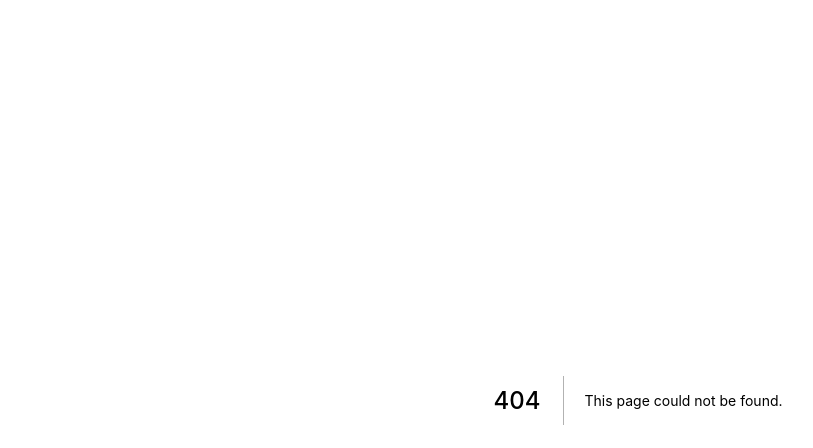
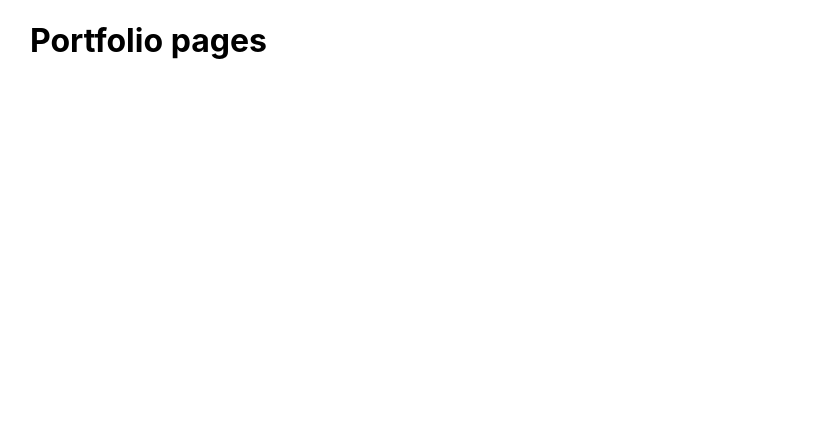
Before and after one commit to andersonzeroone/introduceNextJs, a Next.js app: page /portfolio in a window 1280 px wide. Before the commit this address had no page. Shown: the top 448 px of the page, without its empty margins (2-815 px from the left). Built offline with nearby package versions, Linux system fonts and the light colour scheme.

Commit message:
working with path and routes

```diff
--- a/pages/index.js
+++ b/pages/index.js
@@ -1,5 +1,3 @@
-import Head from 'next/head'
-import Image from 'next/image'
 import styles from '../styles/Home.module.css'
 
 export default function Home() {
--- /dev/null
+++ b/pages/portfolio/index.js
@@ -0,0 +1,11 @@
+import styles from '../../styles/Home.module.css'
+
+export default function PortfolioPages() {
+  return (
+    <div className={styles.container}>
+      <div>
+        <h1>Portfolio pages</h1>
+      </div>
+    </div>
+  )
+}
```
Also changed, not shown: pages/about/index.js (added, +11 -0 lines), pages/portfolio/list.js (added, +11 -0 lines), 1 other file (tests, documents, lock files or other folders).
